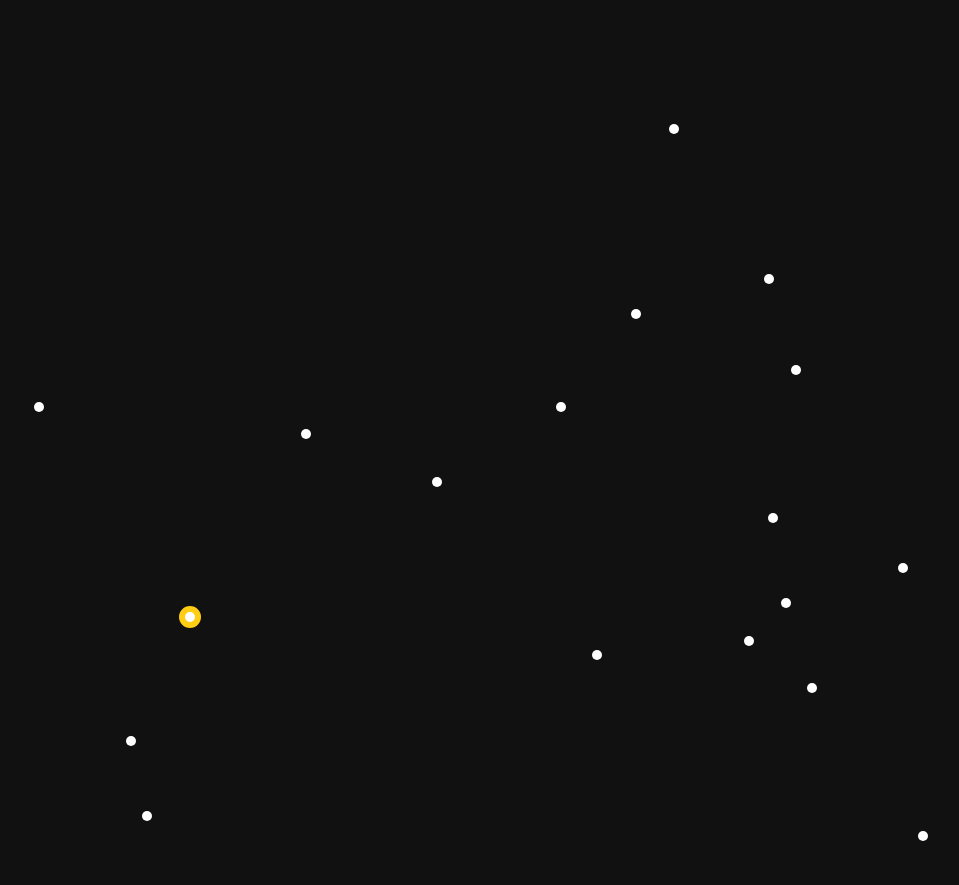
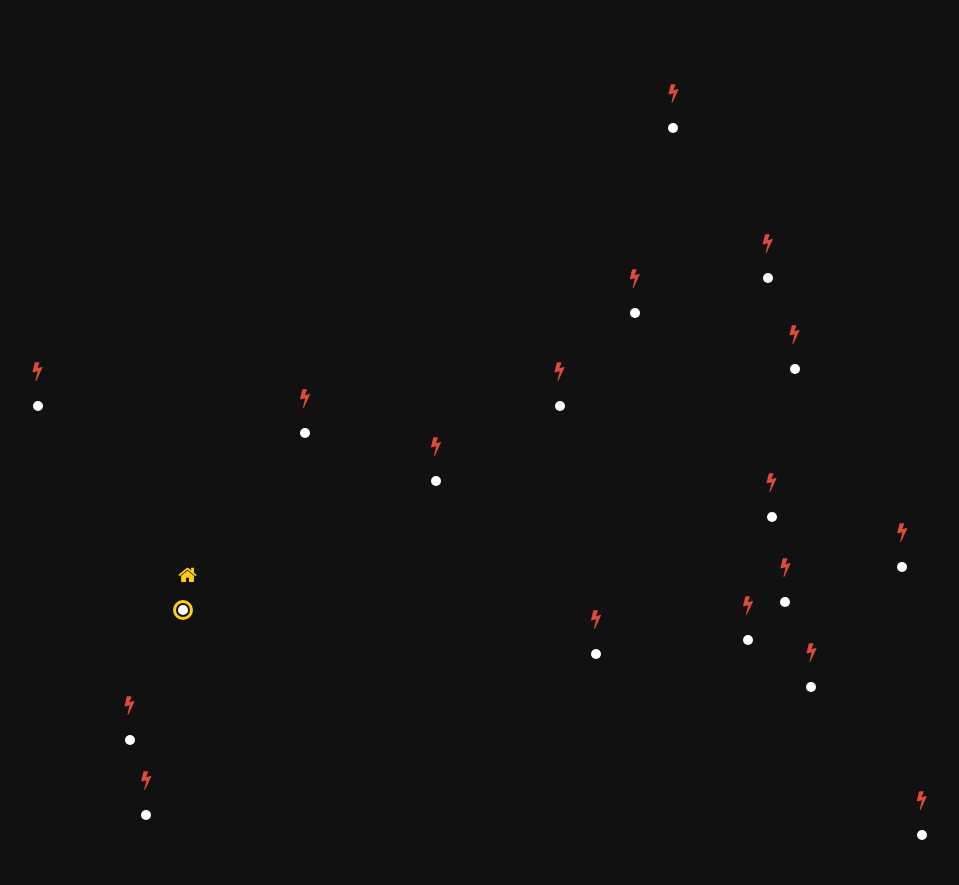
Before and after one commit to dan-westall/map.galatic-clan-wars, a website: page index.html in a window 1280 px wide. Shown: the top 885 px of the page, without its empty margins (190-1149 px from the left). Drawn offline with nearby package versions, Linux system fonts and the light colour scheme; files that its build step writes are made by us from their sources.

Commit message:
updated map

```diff
--- a/assets/less/app.less
+++ b/assets/less/app.less
@@ -56,37 +56,88 @@
 
 //#00aef2
 
+.system-container {
+
+
+
+        &.exodus {
+            .system-state .fa-home {
+
+                color: @yellow;
+            }
+
+            .system-point-hover-container .system-point:before {
+                border-color: @yellow;
+            }
+        }
+
+
+}
+
+
 body {
     background-color: #111;
-    font-family: 'Montserrat', sans-serif;
+    font-family: 'Roboto', sans-serif;
 }
 
 #map {
     position: relative;
 }
 
+.group:after {
+    content: "";
+    display: table;
+    clear: both;
+}
+
 .system-container {
     position: absolute;
-    perspective: 1000;
+    perspective: 2000;
 
-    .system-point {
-        border-radius: 50%;
-        height: @starSize;
-        width: @starSize;
-        background-color: @starColor;
-        margin: 40px;
+    .system-state {
+        padding: 0px;
+        margin: 0px;
+        transition: 2s;
+        position: absolute;
+        top: 0px;
+        left: 40px;
+        i {
+            font-weight: 400;
+            font-style: normal;
+            font-size: 20px;
+            color: #fff;
+            left: 35px;
         }
 
-    &.exodus {
-        .system-point {
-            border: 6px solid @yellow;
+        .fa-bolt {
+            -webkit-animation: blink 1s linear  infinite normal;
+            color: @googleRed;
+        }
+
+        li {
+            list-style: none;
+            display: inline-block;
         }
     }
 
+    &:hover {
+        .system-state {
+            -webkit-animation: moveState 1s normal forwards ease-in-out;
+        }
+    }
+
+    .ownership-info {
+
+    }
+
     .system-point-hover-container {
-        width: 90px;
-        height: 90px;
-    }
+
+        @Size: 90px;
+
+        width: @Size;
+        height: @Size;
+        position: relative;
+
         .system-point-hover {
             //        transition: 0.5s;
             border: 1px solid transparent;
@@ -95,6 +146,35 @@ body {
             border-color: transparent;
             opacity: 1;
             border-radius: 50%;
+            width: @Size - 2;
+            height: @Size - 2;
+        }
+
+        .system-point {
+            border-radius: 50%;
+            height: @starSize;
+            width: @starSize;
+            background-color: @starColor;
+            position: absolute;
+            top: ( ( @Size / 2 ) - ( @starSize / 2) );
+            left: ( ( @Size / 2 ) - ( @starSize / 2) );
+
+            &:before {
+                content: ' ';
+
+                border-radius: 50%;
+                position: absolute;
+                height: @starSize+4;
+                width: @starSize+4;
+                display: block;
+                top: -5px;
+                left: -5px;
+                border: 3px solid transparent;
+            }
+
+        }
+
+
     }
 
     .system-info {
@@ -167,6 +247,8 @@ body {
     }
 
     &:hover {
+
+        z-index: 1000;
         .system-point-hover {
             border-right: 1px solid #00aef2;border-left: 1px solid #00aef2;
             -webkit-animation: myfirst 4s linear  infinite normal;
@@ -193,3 +275,19 @@ body {
 
     100% {border-bottom: 1px solid transparent;border-top: 1px solid transparent;transform: rotate(360deg);}
 }
+
+
+/* Standard syntax */
+@-webkit-keyframes blink {
+
+    50% {opacity: 1}
+
+    100% {opacity: 0}
+}
+/* Standard syntax */
+@-webkit-keyframes moveState {
+
+    80% {}
+    90% {left: 40px;top: -60px;}
+    100% {left: 60px;top: -60px;}
+}
--- a/index.html
+++ b/index.html
@@ -1,7 +1,10 @@
 <html ng-app="mapGCW">
 <head>
+
+    <link href='http://fonts.googleapis.com/css?family=Roboto:900,300,400' rel='stylesheet' type='text/css'>
+    <link rel="stylesheet" href="//maxcdn.bootstrapcdn.com/font-awesome/4.3.0/css/font-awesome.min.css">
     <link href="public/css/app.css" rel="stylesheet">
-    <link href='http://fonts.googleapis.com/css?family=Montserrat:400,700' rel='stylesheet' type='text/css'>
+
 </head>
 <body ng-controller="mapDisplay">
 
@@ -35,7 +38,9 @@
                     elementID: '',
                     gameState: {
                         state: '',
-                        owner: 'exodus'
+                        owner: 'exodus',
+                        isHome: true,
+                        isContested: false
                     }
                 },
             ];
@@ -61,7 +66,9 @@
                         elementID: '',
                         gameState: {
                             state: '',
-                            owner: ''
+                            owner: '',
+                            isHome: false,
+                            isContested: true
                         }
                     }
                 );
@@ -81,24 +88,62 @@
 
         <div id="map">
 
-            <div class="system-container {{map.gameState.owner}}"  ng-repeat="map in maps" style="top: {{ map.css.position.x }}px; left:{{ map.css.position.y }}px">
+            <div class="system-container {{map.gameState.owner}}" ng-class="{ 'is-home':  }" ng-repeat="map in maps" style="top: {{ map.css.position.x }}px; left:{{ map.css.position.y }}px">
+
+                <ul class="system-state">
+                    <li ng-if="map.gameState.isHome">
+                        <i class="fa fa-home"></i>
+                    </li>
+
+                    <li ng-if="map.gameState.isContested">
+                        <i class="fa fa-bolt"></i>
+                    </li>
+
+                </ul>
 
                 <div class="system-point-hover-container">
+
                     <div class="system-point-hover">
+
+                    </div>
 
                     <div class="system-point">
 
                     </div>
 
                 </div>
+
+                <div class="system-info">
+
+                    <div class="group">
+
+                        <div class="system-info-name-container">
+
+                            <h2>{{map.systemName}}</h2>
+
                         </div>
 
-                <div class="system-info">
-                    <h2>{{map.systemName}}</h2>
+                        <div class="system-info-planet-container">
 
                             <ul ng-repeat="(type, number) in map.systemPlanets" class="planet {{type}} number-{{number.length}}">
                                 <li ng-repeat="planet in number track by $index"></li>
                             </ul>
+                        </div>
+
+
+
+                        <div ng-if="map.gameState.owner">
+
+                            <div class="ownership-info">
+
+                                {{map.gameState.owner}}
+
+                            </div>
+
+                        </div>
+
+                    </div>
+
                 </div>
 
             </div>
@@ -106,6 +151,10 @@
 
         </div>
 
+        <div>
+            {{map | json}}
+        </div>
+
 
         <script src="public/js/app.min.js"></script>
         <script src="//localhost:35729/livereload.js"></script>
```
Also changed, not shown: public/css/app.css, public/js/app.min.js, 1 other file. Lines whose indentation alone changed are shown as unchanged.
